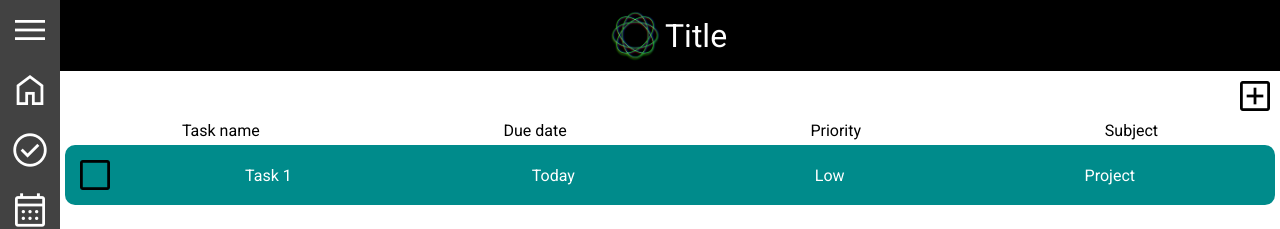
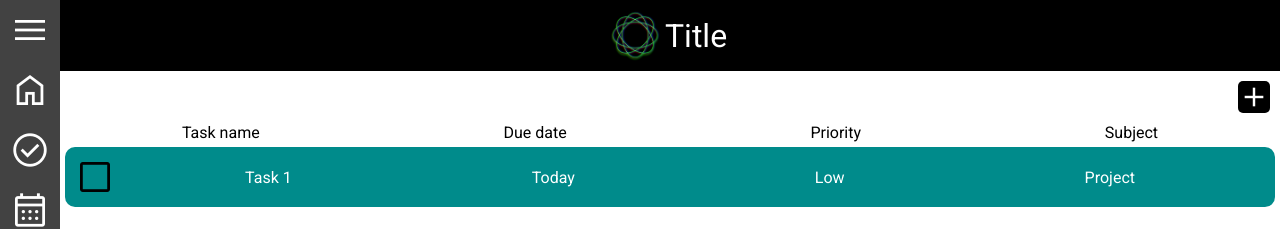
Before and after one commit to Youahm48/Web-Application, a React (Vite) app: page / in a window 1280 px wide. Shown: the top 229 px of the page. Built offline with nearby package versions, Linux system fonts and the light colour scheme.

Commit message:
Fixed card view create button clickbox issue

```diff
--- a/src/components/Toolbar.jsx
+++ b/src/components/Toolbar.jsx
@@ -9,8 +9,7 @@ export default function Toolbar() {
   return(
     <div id="toolbar" className="material-symbols-outlined">
       <div id="create-card">
-        <button id="create-card-button" className="material-symbols-outlined" onClick={createCard}></button>
-        <div id="create-card-label">add_box</div>
+        <button id="create-card-button" className="material-symbols-outlined" onClick={createCard}>add</button>
       </div>
     </div>
   )
--- a/src/stylesheets/components/Toolbar.css
+++ b/src/stylesheets/components/Toolbar.css
@@ -10,16 +10,10 @@
 #create-card-button {
   margin: 10px;
   padding: 0px;
-  width: 30px;
-  height: 30px;
-  background: none;
+  background: black;
+  color: white;
+  font-size: 32px;
   border: none;
+  border-radius: 5px;
   cursor: pointer;
 }
-
-#create-card-label {
-  position: absolute;
-  top: 0px;
-  margin: 5px;
-  z-index: -1;
-}
```
